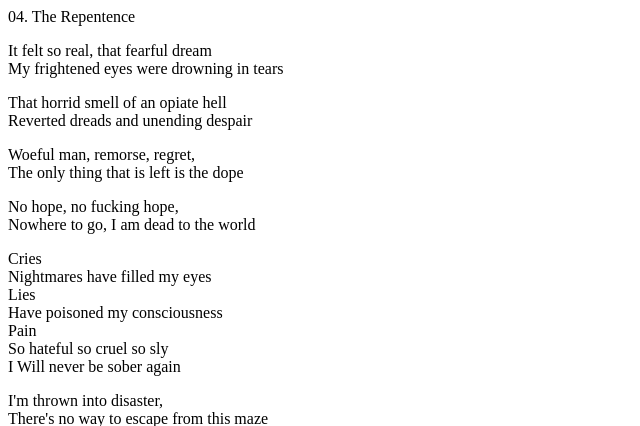
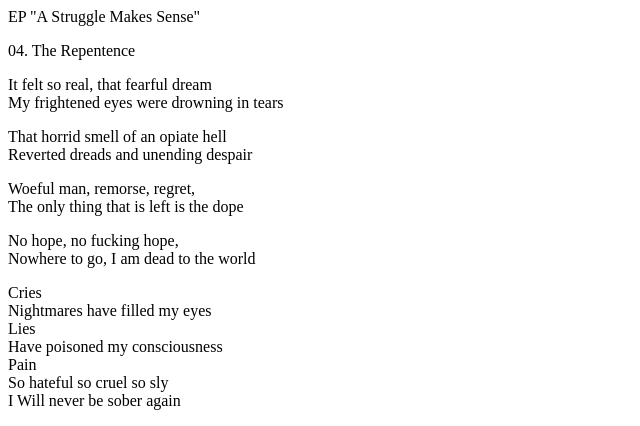
Before and after one commit to captainkovalsky/lightofdisaster, a Node project: template views/lyrics/a-struggle-makes-sense/reptence.jade in a window 1280 px wide. Shown: the top 426 px of the page, without its empty margins (0-640 px from the left). Run offline with Node 20 templates, Linux system fonts and the light colour scheme; the template is opened without the code that fills it, so the values that code supplies are empty.

Commit message:
added EP title to each song

```diff
--- a/views/lyrics/a-struggle-makes-sense/all-falls-aside.jade
+++ b/views/lyrics/a-struggle-makes-sense/all-falls-aside.jade
@@ -1,4 +1,6 @@
 div#all-falls.song(style='white-space:pre;')
+  p.ep-title
+    | EP "A Struggle Makes Sense"
   p.title 02. All Falls Aside
   p.part
     | You've seen it
--- a/views/lyrics/a-struggle-makes-sense/intrusion.jade
+++ b/views/lyrics/a-struggle-makes-sense/intrusion.jade
@@ -1,4 +1,6 @@
 div#intrusion.song(style='white-space:pre;')
+  p.ep-title
+    | EP "A Struggle Makes Sense"
   p.title 03. Intrusion
 
   p.part
--- a/views/lyrics/a-struggle-makes-sense/reptence.jade
+++ b/views/lyrics/a-struggle-makes-sense/reptence.jade
@@ -1,4 +1,6 @@
 div#repentence.song(style='white-space:pre;')
+  p.ep-title
+    | EP "A Struggle Makes Sense"
   p.title 04. The Repentence
 
   p.part
--- a/views/lyrics/a-struggle-makes-sense/struggle-song.jade
+++ b/views/lyrics/a-struggle-makes-sense/struggle-song.jade
@@ -1,4 +1,6 @@
 div#struggle.song(style='white-space:pre;')
+  p.ep-title
+    | EP "A Struggle Makes Sense"
   p.title 01. A Struggle Song
   p.part
     | I'm here to fight so feel my hatred
```
Also changed, not shown: src/stylesheets/songs.sass (+6 -4 lines).
